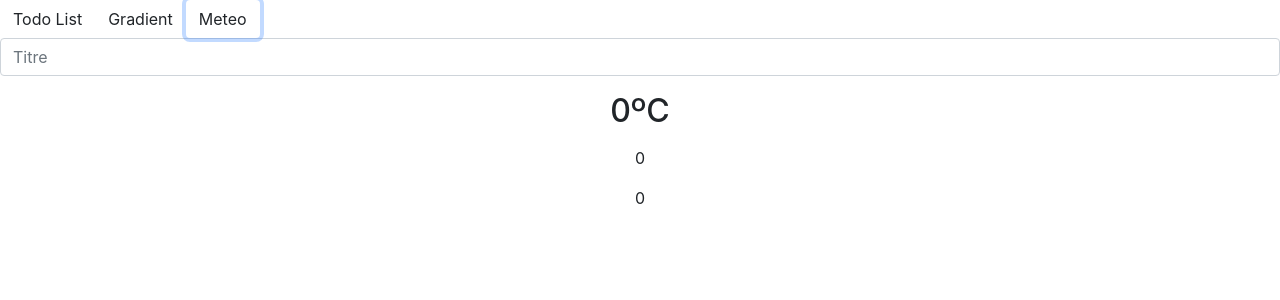
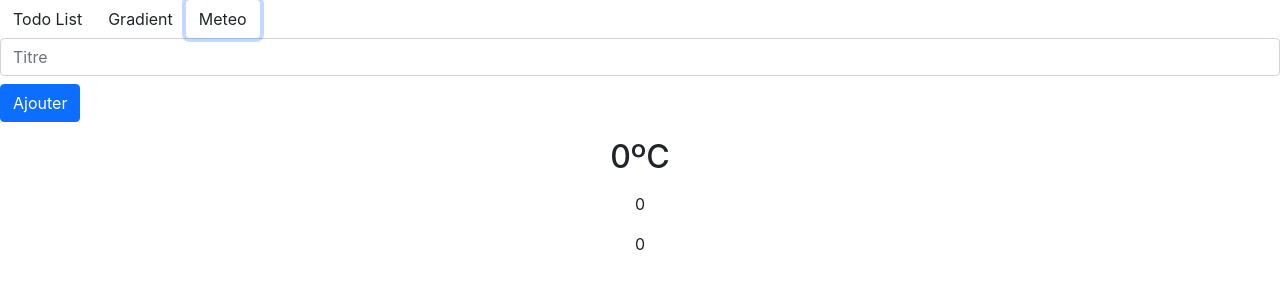
Before and after one commit to Gabouil/todoliste, a React (Create React App) app: page / in a window 1280 px wide. Both pictures are taken after a click on the button "Meteo". Shown: the top 300 px of the page. Built offline with nearby package versions, Linux system fonts and the light colour scheme.

Commit message:
ça marche pas mais fuck

```diff
--- a/src/view/Meteo.js
+++ b/src/view/Meteo.js
@@ -7,15 +7,17 @@ function Meteo() {
   const [temperature, setTemperature] = useState(0);
   const [cityName, setCityName] = useState("");
   const [link, setlink] = useState("");
+  const [erreur, seterreur] = useState("");
 
 
-  const fetchWeather = async () => {
+  const fetchWeather = async (e) => {
+    e.preventDefault()
+    try {
 
-    try {
+      setTimeout( async () => {
         setlink(
           `https://api.openweathermap.org/data/2.5/weather?q=${cityName}&appid=b310544dca3e468d1a8900a5861d1e02`
         );
-
         const response = await fetch(link)
         const json = await response.json()
         setTemperature(Math.floor(json.main.temp-273.15));
@@ -23,24 +25,33 @@ function Meteo() {
         setLongitude(json.coord.lon)
         setLatitude(json.coord.lat)
         // console.log(json);
+        seterreur('')
+      }, 1);
+
     } catch (err) {
       // console.error(err);
+      seterreur('Ville non trouvé')
+
     }
   };
 
   return (
     <>
+      <form>
         <input
           value={cityName}
           type="test"
           placeholder="Titre"
-          onChange={e => (setCityName(e.target.value), fetchWeather())}
+          onChange={e => (setCityName(e.target.value))}
           className="form-control mb-2"
         />
+        <button id="addToTodo" className="btn btn-primary" onClick={e => (fetchWeather(e))}>Ajouter</button>
+      </form>
         {/* <RechercheVile cityName={cityName} setCityName={setCityName()} fetchWeather={fetchWeather} /> */}
         {/* je ne sais pas pourquoi mais il me sort une boucle infini qui se lance quand je ne met pas le input ici */}
       <div className="meteo">
         <div className="app-container d-flex align-items-center justify-content-around flex-column text-center">
+          <h1>{erreur}</h1>
           <h1>{cityName}</h1>
           <h2>{temperature}ºC</h2>
           <h2>{weather}</h2>
```
Lines whose indentation alone changed are shown as unchanged.
